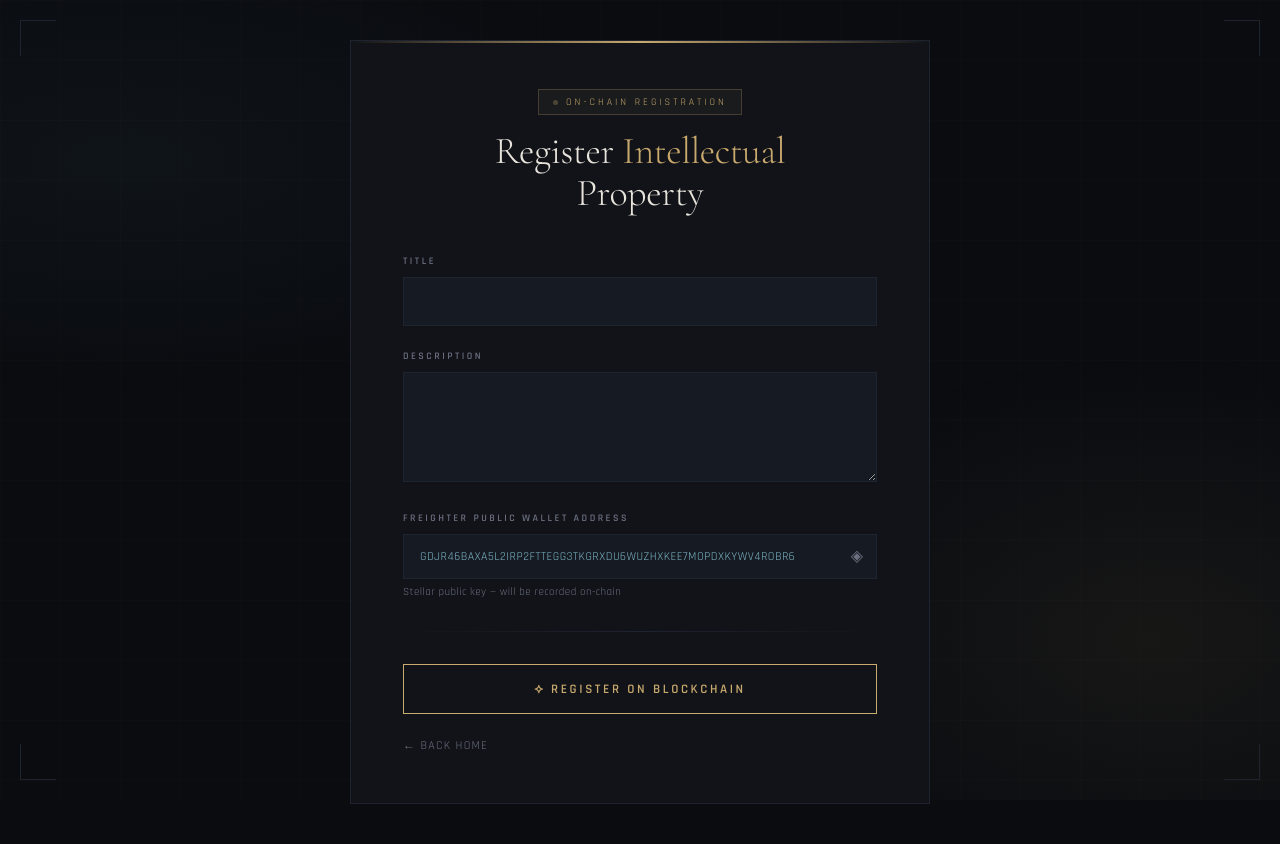
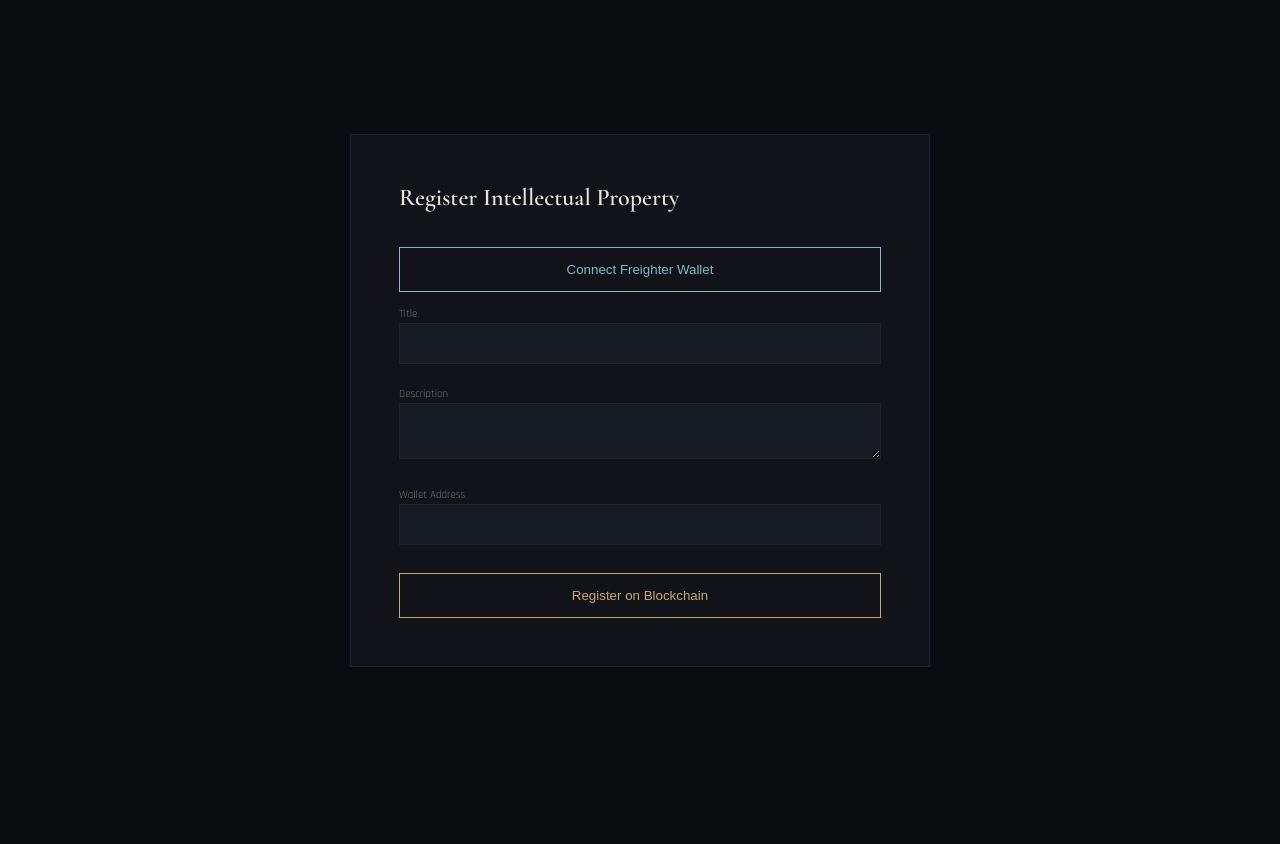
Before and after one commit to CtrlShiftPlus/ip_property_registry, a Flask app: page /register in a window 1280 px wide. After the commit the page ends 667 px from the top, so only its background shows below. Run offline with Flask 3, Linux system fonts and the light colour scheme; some libraries are stand-ins or nearby versions.

Commit message:
Wallet address input of Freighter modified

```diff
--- a/templates/register.html
+++ b/templates/register.html
@@ -2,7 +2,13 @@
 <html>
 <head>
     <title>Register Property</title>
+
+    <!-- Fonts -->
     <link href="https://fonts.googleapis.com/css2?family=Cormorant+Garamond:wght@300;400;600&family=Rajdhani:wght@400;500;600&display=swap" rel="stylesheet">
+
+    <!-- Freighter API -->
+    <script src="https://unpkg.com/@stellar/freighter-api/dist/index.js"></script>
+
     <style>
         *, *::before, *::after { box-sizing: border-box; margin: 0; padding: 0; }
 
@@ -11,13 +17,10 @@
             --surface: #111318;
             --surface2: #161a22;
             --border: #1e2330;
-            --border-hover: #2e3545;
             --accent: #c8a96e;
             --accent2: #7eb8c9;
             --text: #e8e4dc;
             --muted: #6b7080;
-            --glow: rgba(200, 169, 110, 0.12);
-            --error: #e07070;
         }
 
         body {
@@ -28,281 +31,168 @@
             display: flex;
             align-items: center;
             justify-content: center;
-            padding: 40px 20px;
-            position: relative;
-        }
-
-        body::before {
-            content: '';
-            position: fixed;
-            inset: 0;
-            background:
-                radial-gradient(ellipse 70% 50% at 10% 20%, rgba(126, 184, 201, 0.05) 0%, transparent 60%),
-                radial-gradient(ellipse 60% 60% at 90% 80%, rgba(200, 169, 110, 0.07) 0%, transparent 60%);
-            pointer-events: none;
-        }
-
-        body::after {
-            content: '';
-            position: fixed;
-            inset: 0;
-            background-image:
-                linear-gradient(rgba(200,169,110,0.02) 1px, transparent 1px),
-                linear-gradient(90deg, rgba(200,169,110,0.02) 1px, transparent 1px);
-            background-size: 60px 60px;
-            pointer-events: none;
         }
 
         .card {
-            position: relative;
-            z-index: 10;
             background: var(--surface);
             border: 1px solid var(--border);
             width: 100%;
             max-width: 580px;
-            padding: 48px 52px;
-            animation: fadeIn 0.6s ease forwards;
-        }
-
-        .card::before {
-            content: '';
-            position: absolute;
-            top: 0; left: 0; right: 0;
-            height: 2px;
-            background: linear-gradient(90deg, transparent, var(--accent), transparent);
-        }
-
-        @keyframes fadeIn {
-            from { opacity: 0; transform: translateY(20px); }
-            to { opacity: 1; transform: translateY(0); }
-        }
-
-        .header {
-            margin-bottom: 40px;
-            text-align: center;
-        }
-
-        .header-badge {
-            display: inline-flex;
-            align-items: center;
-            gap: 8px;
-            font-size: 10px;
-            letter-spacing: 0.3em;
-            color: var(--accent);
-            text-transform: uppercase;
-            margin-bottom: 16px;
-            padding: 6px 14px;
-            border: 1px solid rgba(200,169,110,0.25);
-            background: rgba(200,169,110,0.05);
-        }
-
-        .header-badge::before {
-            content: '';
-            width: 5px;
-            height: 5px;
-            background: var(--accent);
-            border-radius: 50%;
-            animation: blink 2s ease infinite;
-        }
-
-        @keyframes blink {
-            0%, 100% { opacity: 1; }
-            50% { opacity: 0.2; }
+            padding: 48px;
         }
 
         h2 {
             font-family: 'Cormorant Garamond', serif;
-            font-weight: 300;
-            font-size: 38px;
-            letter-spacing: -0.01em;
-            line-height: 1.1;
+            margin-bottom: 25px;
+        }
+
+        .form-group { margin-bottom: 18px; }
+
+        label {
+            font-size: 11px;
+            color: var(--muted);
+        }
+
+        input, textarea {
+            width: 100%;
+            padding: 12px;
+            background: var(--surface2);
+            border: 1px solid var(--border);
             color: var(--text);
         }
 
-        h2 span { color: var(--accent); }
-
-        .form-group {
-            margin-bottom: 24px;
+        button {
+            width: 100%;
+            padding: 14px;
+            border: 1px solid var(--accent);
+            background: transparent;
+            color: var(--accent);
+            cursor: pointer;
+            margin-top: 10px;
         }
 
-        label {
-            display: block;
-            font-size: 10px;
-            letter-spacing: 0.25em;
-            text-transform: uppercase;
-            color: var(--muted);
-            margin-bottom: 10px;
-            font-weight: 600;
+        button:hover {
+            background: var(--accent);
+            color: black;
         }
 
-        input[type="text"],
-        textarea {
-            width: 100%;
-            background: var(--surface2);
-            border: 1px solid var(--border);
-            color: var(--text);
-            font-family: 'Rajdhani', sans-serif;
-            font-size: 15px;
-            padding: 14px 16px;
-            outline: none;
-            transition: border-color 0.25s ease, box-shadow 0.25s ease;
-            letter-spacing: 0.02em;
+        .connect-btn {
+            border-color: var(--accent2);
+            color: var(--accent2);
         }
 
-        input[type="text"]:focus,
-        textarea:focus {
-            border-color: var(--accent);
-            box-shadow: 0 0 0 3px rgba(200,169,110,0.08);
+        .status {
+            margin-top: 10px;
+            font-size: 12px;
+            color: var(--muted);
         }
 
-        textarea {
-            resize: vertical;
-            min-height: 110px;
+        .status.success {
+            color: #7eb8c9;
         }
 
-        .wallet-field {
-            position: relative;
+        .status.error {
+            color: #e07070;
         }
-
-        .wallet-field input {
-            font-size: 12px;
-            letter-spacing: 0.04em;
-            color: var(--accent2);
-            padding-right: 50px;
-        }
-
-        .wallet-icon {
-            position: absolute;
-            right: 14px;
-            top: 50%;
-            transform: translateY(-50%);
-            color: var(--muted);
-            font-size: 16px;
-        }
-
-        .field-note {
-            margin-top: 6px;
-            font-size: 11px;
-            color: var(--muted);
-            letter-spacing: 0.04em;
-        }
-
-        .divider {
-            height: 1px;
-            background: linear-gradient(90deg, transparent, var(--border), transparent);
-            margin: 32px 0;
-        }
-
-        button[type="submit"] {
-            width: 100%;
-            padding: 16px;
-            background: transparent;
-            border: 1px solid var(--accent);
-            color: var(--accent);
-            font-family: 'Rajdhani', sans-serif;
-            font-size: 13px;
-            font-weight: 600;
-            letter-spacing: 0.2em;
-            text-transform: uppercase;
-            cursor: pointer;
-            position: relative;
-            transition: all 0.3s ease;
-            overflow: hidden;
-        }
-
-        button[type="submit"]::before {
-            content: '';
-            position: absolute;
-            inset: 0;
-            background: var(--accent);
-            transform: scaleX(0);
-            transform-origin: left;
-            transition: transform 0.35s ease;
-        }
-
-        button[type="submit"]:hover::before { transform: scaleX(1); }
-
-        button[type="submit"]:hover {
-            color: var(--bg);
-            box-shadow: 0 0 30px rgba(200,169,110,0.2);
-        }
-
-        button[type="submit"] span {
-            position: relative;
-            z-index: 1;
-        }
-
-        .back-link {
-            display: inline-flex;
-            align-items: center;
-            gap: 8px;
-            margin-top: 24px;
-            color: var(--muted);
-            text-decoration: none;
-            font-size: 12px;
-            letter-spacing: 0.1em;
-            text-transform: uppercase;
-            transition: color 0.2s ease;
-        }
-
-        .back-link:hover { color: var(--accent); }
-
-        /* Corner decorations */
-        .corner {
-            position: fixed;
-            width: 36px;
-            height: 36px;
-        }
-        .corner--tl { top: 20px; left: 20px; border-top: 1px solid var(--border); border-left: 1px solid var(--border); }
-        .corner--tr { top: 20px; right: 20px; border-top: 1px solid var(--border); border-right: 1px solid var(--border); }
-        .corner--bl { bottom: 20px; left: 20px; border-bottom: 1px solid var(--border); border-left: 1px solid var(--border); }
-        .corner--br { bottom: 20px; right: 20px; border-bottom: 1px solid var(--border); border-right: 1px solid var(--border); }
     </style>
 </head>
+
 <body>
 
-<div class="corner corner--tl"></div>
-<div class="corner corner--tr"></div>
-<div class="corner corner--bl"></div>
-<div class="corner corner--br"></div>
+<div class="card">
+    <h2>Register Intellectual Property</h2>
 
-<div class="card">
-    <div class="header">
-        <div class="header-badge">On-Chain Registration</div>
-        <h2>Register <span>Intellectual</span><br>Property</h2>
-    </div>
+    <!-- Connect Wallet -->
+    <button type="button" class="connect-btn" onclick="connectWallet()">
+        Connect Freighter Wallet
+    </button>
 
-    <form action="/register_ip" method="POST">
+    <div id="status" class="status"></div>
+
+    <form id="ipForm" action="/register_ip" method="POST">
 
         <div class="form-group">
             <label>Title</label>
-            <input type="text" name="title" required>
+            <input type="text" id="title" name="title" required>
         </div>
 
         <div class="form-group">
             <label>Description</label>
-            <textarea name="description" required></textarea>
+            <textarea id="desc" name="description" required></textarea>
         </div>
 
         <div class="form-group">
-            <label>Freighter Public Wallet Address</label>
-            <div class="wallet-field">
-                <input type="text" name="wallet"
-                    value="GDJR46BAXA5L2IRP2FTTEGG3TKGRXDU6WUZHXKEE7MOPDXKYWV4ROBR6"
-                    required>
-                <span class="wallet-icon">◈</span>
-            </div>
-            <p class="field-note">Stellar public key — will be recorded on-chain</p>
+            <label>Wallet Address</label>
+            <input type="text" id="wallet" name="wallet" required>
         </div>
 
-        <div class="divider"></div>
-
-        <button type="submit"><span>⟡ Register on Blockchain</span></button>
+        <button type="button" onclick="registerIP()">
+            Register on Blockchain
+        </button>
 
     </form>
+</div>
 
-    <a href="/" class="back-link">← Back Home</a>
-</div>
+<script>
+async function connectWallet() {
+    const status = document.getElementById("status");
+
+    try {
+        if (!window.freighterApi) {
+            status.className = "status error";
+            status.innerText =
+`
+Install Freighter Wallet for smooth Registration!
+Steps to fix:
+1. Install Freighter Wallet from Chrome Web Store
+2. Open the extension
+3. Create or import a wallet
+4. Copy your Public Key (starts with G...)
+5. Refresh this page and try again`;
+
+            return;
+        }
+
+        const access = await window.freighterApi.requestAccess();
+
+        if (access.error) {
+            status.className = "status error";
+            status.innerText =
+`❌ Permission denied
+
+Click "Connect Wallet" again and approve access in Freighter.`;
+            return;
+        }
+
+        const address = await window.freighterApi.getPublicKey();
+
+        document.getElementById("wallet").value = address;
+
+        status.className = "status success";
+        status.innerText =
+`✅ Connected!
+
+Your Wallet Address:
+${address}`;
+
+    } catch (err) {
+        console.error(err);
+        status.className = "status error";
+        status.innerText = "Error connecting wallet.";
+    }
+}
+
+async function registerIP() {
+    const wallet = document.getElementById("wallet").value;
+
+    if (!wallet) {
+        alert("Please connect your Freighter wallet first");
+        return;
+    }
+
+    document.getElementById("ipForm").submit();
+}
+</script>
 
 </body>
 </html>
```
Also changed, not shown: static/wallet.js (+29 -10 lines).
